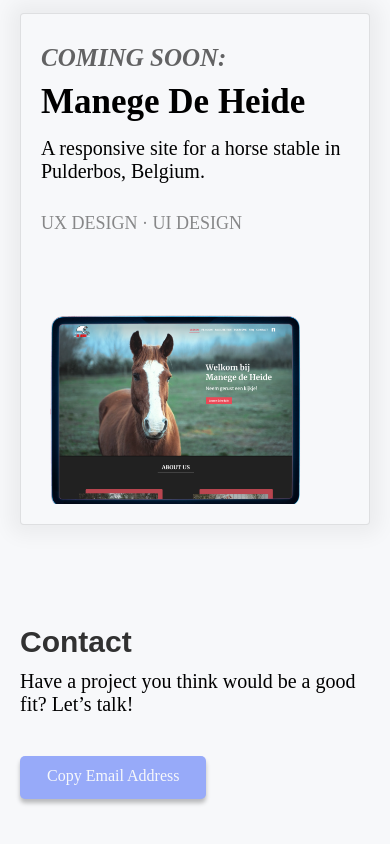
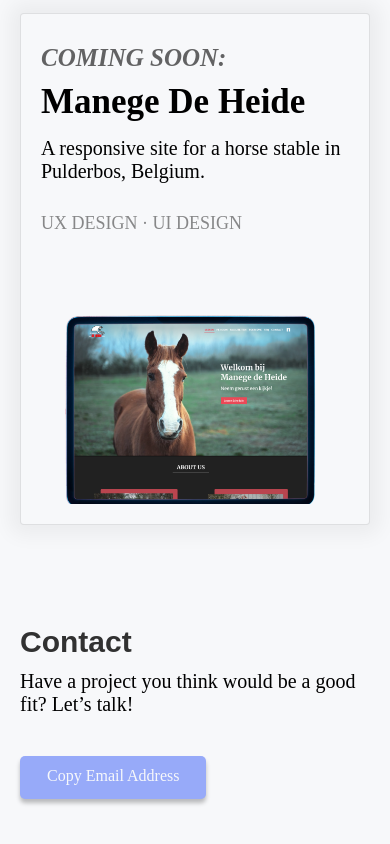
Before and after one commit to lwesley08/LibertyWesleyDotCom, a Nuxt app: page / in a window 390 px wide. Shown: the part 2518-3362 px from the top of the page. Built offline with nearby package versions, Linux system fonts and the light colour scheme; a web font is replaced by a local one.

Commit message:
center horse photo mobile

```diff
--- a/pages/index.vue
+++ b/pages/index.vue
@@ -408,7 +408,11 @@ body {
 
       &--padded {
         padding-bottom: 20px;
-        transform: translateX(-40px);
+        transform: translateX(-25px);
+
+        @media screen and (min-width: $breakpoint-laptop) {
+          transform: translateX(-40px);
+        }
       }
     }
 
```
